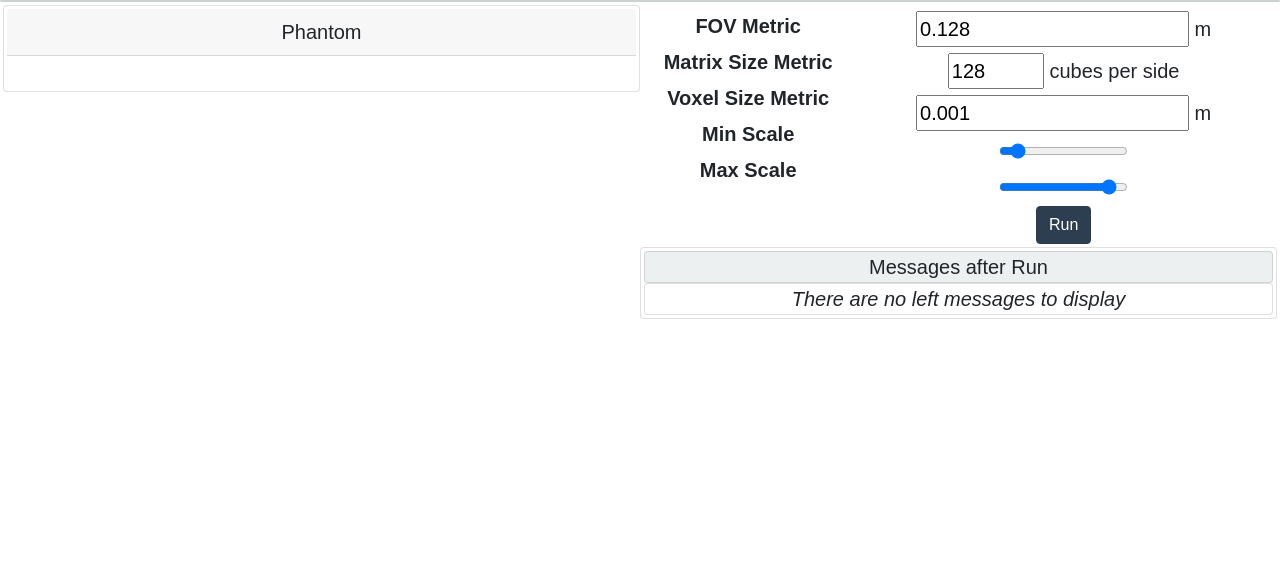
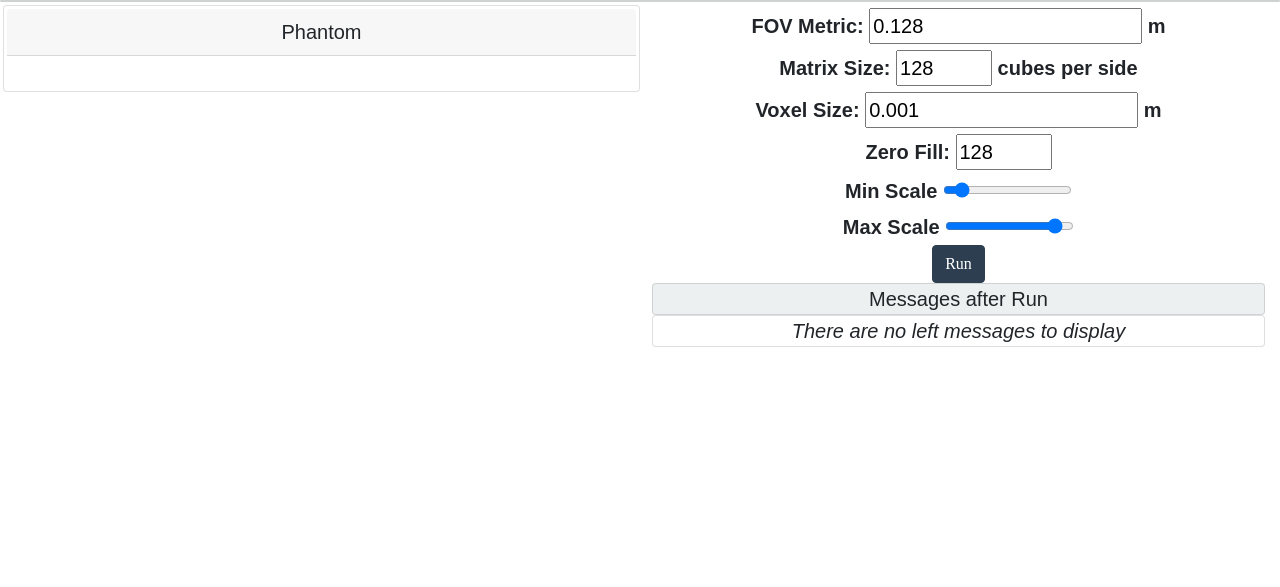
Before and after one commit to imr-framework/vs-tabletop, a Flask app: template app/templates/game1.html in a window 1280 px wide. Shown: the part 78-665 px from the top of the page. Run offline with Flask 2, Linux system fonts and the light colour scheme; the template is opened without the code that fills it: values that come from a table or form of the project are taken from there, others are empty; some libraries are stand-ins or nearby versions.

Commit message:
Zero_fill incorporation, game1.html redesign

```diff
--- a/app/forms.py
+++ b/app/forms.py
@@ -41,6 +41,7 @@
 
 class Game1Form(FlaskForm):
     #Min and Max units are in cm
+    zero_fill = IntegerField(label='cubes', validators=[DataRequired(), NumberRange(min=4, max=5000)], default=128)
     FOV_scale = DecimalField(label='m', places=3, validators=[DataRequired(), NumberRange(min=.1, max=5)],default=.128)
     Matrix_scale = IntegerField(label='cubes per side', validators=[DataRequired(), NumberRange(min=4,max=1000)], default=128)
     Voxel_scale = DecimalField(label='m', places=3, validators=[DataRequired(), NumberRange(min=.0001, max=1.25)], default=.001)
--- a/app/routes_main.py
+++ b/app/routes_main.py
@@ -25,7 +25,8 @@
     session['user_id'] = None
 
     #TODO Rishi: we need default values for all the variables here; uncomment first
-    session['game1'] = {'FOV_scale': 0.128, 'Matrix_scale': 128, 'Voxel_scale': 0.001, 'Min_scale': 0.0, 'Max_scale': 1.0}
+    session['game1'] = {'FOV_scale': 0.128, 'Matrix_scale': 128, 'Voxel_scale': 0.001,'zero_fill': 128,
+                        'Min_scale': 0.0, 'Max_scale': 1.0}
 
 
     session['game5'] = {'b0_on': False, 'b0': 0.006,'coil_on': False, 'rot_frame_on': True, 'flip_angle': 90, 'rf_phase': 0.0,
--- a/app/static/game1.js
+++ b/app/static/game1.js
@@ -11,3 +11,8 @@
     $('#FOV_scale').val(msg['data']['FOV_scale']);
 
 })
+
+socket.on('G1 take zero_fill data', (msg)=>{
+    console.log('Updating 0 fill')
+    $('#zero_fill').val(msg['data']['zero_fill']);
+})
--- a/app/templates/game1.html
+++ b/app/templates/game1.html
@@ -14,73 +14,52 @@
 
         <div class="col-6 h-100">
             <div class="row">
-            <div class="col-4 h-100">
-                <div class="row">
-
-                    <div class="row-header"><b>FOV Metric</b></div>
+                    <div class="row-header"><b>FOV Metric:
+                        {{G1Form.FOV_scale()}}
+                        {{G1Form.FOV_scale.label}}
+                    </b></div>
+                </div>
+            <div class="row">
+                    <div class="row-header"><b>Matrix Size:
+                        {{G1Form.Matrix_scale()}}
+                        {{G1Form.Matrix_scale.label}}
+                    </b></div>
                 </div>
                 <div class="row">
-                    <div class="row-header"><b>Matrix Size Metric</b></div>
+                    <div class="row-header"><b>Voxel Size:
+                        {{G1Form.Voxel_scale()}}
+                        {{G1Form.Voxel_scale.label}}
+                    </b></div>
                 </div>
                 <div class="row">
-                    <div class="row-header"><b>Voxel Size Metric</b></div>
+                    <div class="row-header"><b>Zero Fill:
+                        {{G1Form.zero_fill()}}
+                    </b></div>
                 </div>
                 <div class="row">
-                    <div class="row-header"><b>Min Scale</b></div>
+                    <div class="row-header"><b>Min Scale
+                        {{G1Form.min_scale()}}
+                    </b></div>
                 </div>
                 <div class="row">
-                    <div class="row-header"><b>Max Scale</b></div>
+                    <div class="row-header"><b>Max Scale
+                        {{G1Form.max_scale()}}
+                    </b></div>
                 </div>
-            </div>
-            <div class="col-8 h-100">
-                <form action="/games/1" method="POST">
-                    {{G1Form.hidden_tag()}}
-                <div class="row">
-                    <div class="row-header">
-                        {{G1Form.FOV_scale()}}
-                        {{G1Form.FOV_scale.label}}
-                    </div>
-                </div>
-                <div class="row">
-                    <div class="row-header">
-                        {{G1Form.Matrix_scale()}}
-                        {{G1Form.Matrix_scale.label}}
-                    </div>
-                </div>
-                <div class="row">
-                    <div class="row-header">
-                        {{G1Form.Voxel_scale()}}
-                        {{G1Form.Voxel_scale.label}}
-                    </div>
-                </div>
-                   <div class="row">
-                       <div class="row-header">
-                           {{G1Form.min_scale()}}
-                       </div>
-                   </div>
-
-                    <div class="row">
-                        <div class="row-header">
-                            {{G1Form.max_scale()}}
-                        </div>
-                    </div>
 
             {{G1Form.submit_field(class="btn btn-primary")}}
 
-                    </form>
+                <div class="row-card">
+                    <div class="card header bg-light">Messages after Run</div>
+                    <div class="card body"><i>There are no left messages to display</i></div>
+                </div>
+
+                </div>
             </div>
 
             </div>
-            <div class="row card">
-            <div class="card header bg-light">Messages after Run</div>
 
-            <div class="card body"><i>There are no left messages to display</i></div>
-        </div>
-            <br>
-        </div>
 
-        </div>
-            </div>
 
 {% endblock %}
 
--- a/app/workers/game5_worker.py
+++ b/app/workers/game5_worker.py
@@ -1,8 +1,8 @@
 # Generates simulation & plots for Game 5: Proton's got moves
 import numpy as np
 from pypulseq.make_block_pulse import make_block_pulse
-from virtualscanner.server.simulation.rf_sim.rf_simulations import simulate_rf
-from virtualscanner.server.simulation.bloch.spingroup_ps import SpinGroup
+#from virtualscanner.server.simulation.rf_sim.rf_simulations import simulate_rf
+#from virtualscanner.server.simulation.bloch.spingroup_ps import SpinGroup
 import plotly
 import plotly.graph_objects as go
 import plotly.express as px
```
Also changed, not shown: app/routes_game1.py (+14 -3 lines), 1 other file.
